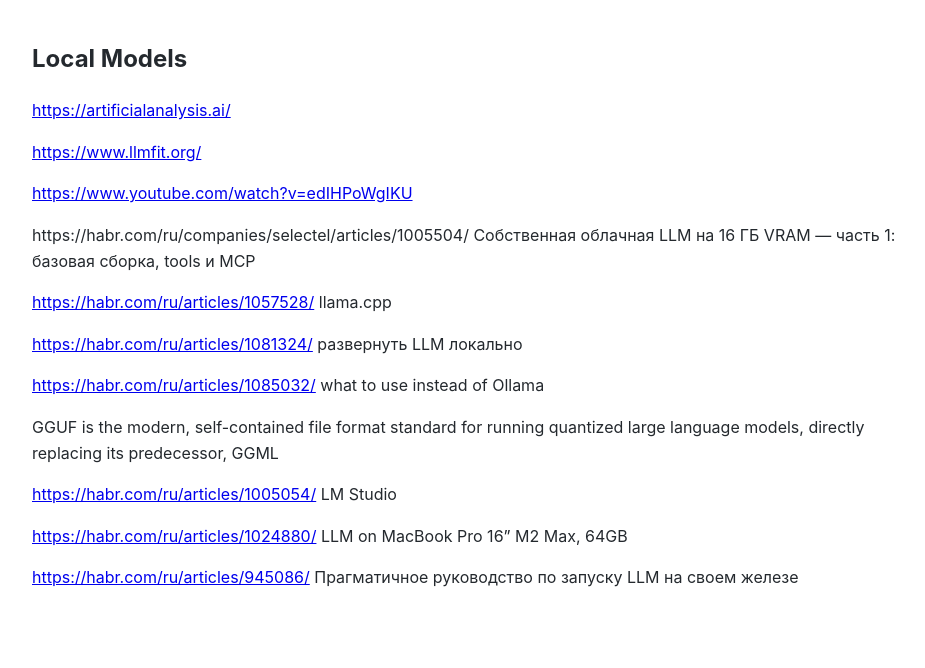
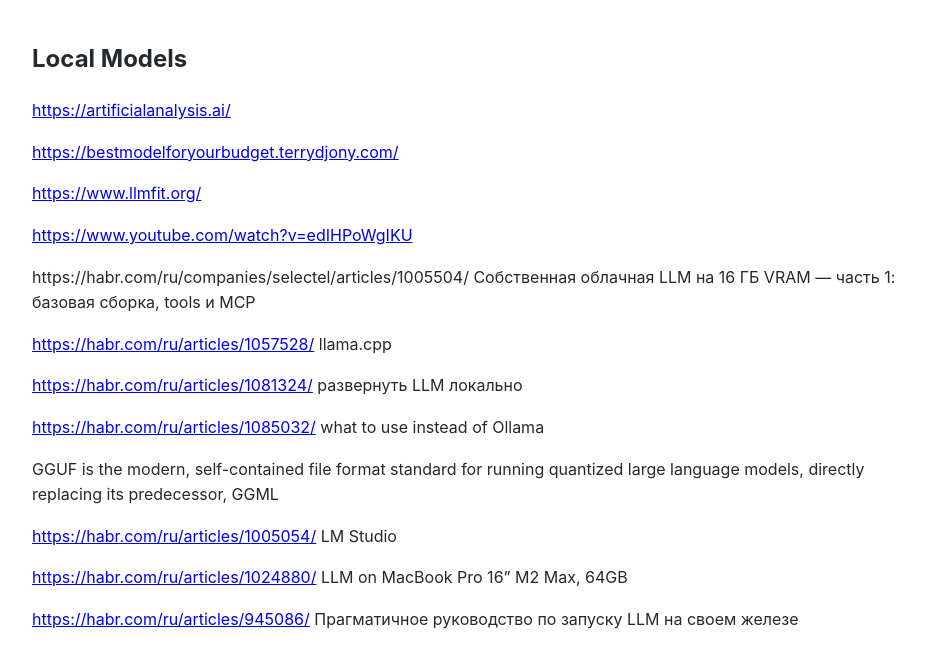
Before and after one commit to Michael-Lubinsky/michael-lubinsky.github.com, a Jekyll site: the page built from ml/local_llm.md, in a window 1280 px wide. Shown: the top 668 px of the page, without its empty margins (158-1083 px from the left). Built offline with Jekyll 4.4.1, drawn with Linux system fonts in a browser that asks for light colours; our own code applies the rules of GitHub Pages for plain Markdown files.

Commit message:
Add link for best model for your budget
Added a new link for model budget considerations.

```diff
--- a/ml/local_llm.md
+++ b/ml/local_llm.md
@@ -1,6 +1,8 @@
 ## Local Models
 
 <https://artificialanalysis.ai/>
+
+<https://bestmodelforyourbudget.terrydjony.com/>
 
 <https://www.llmfit.org/>
 
```
